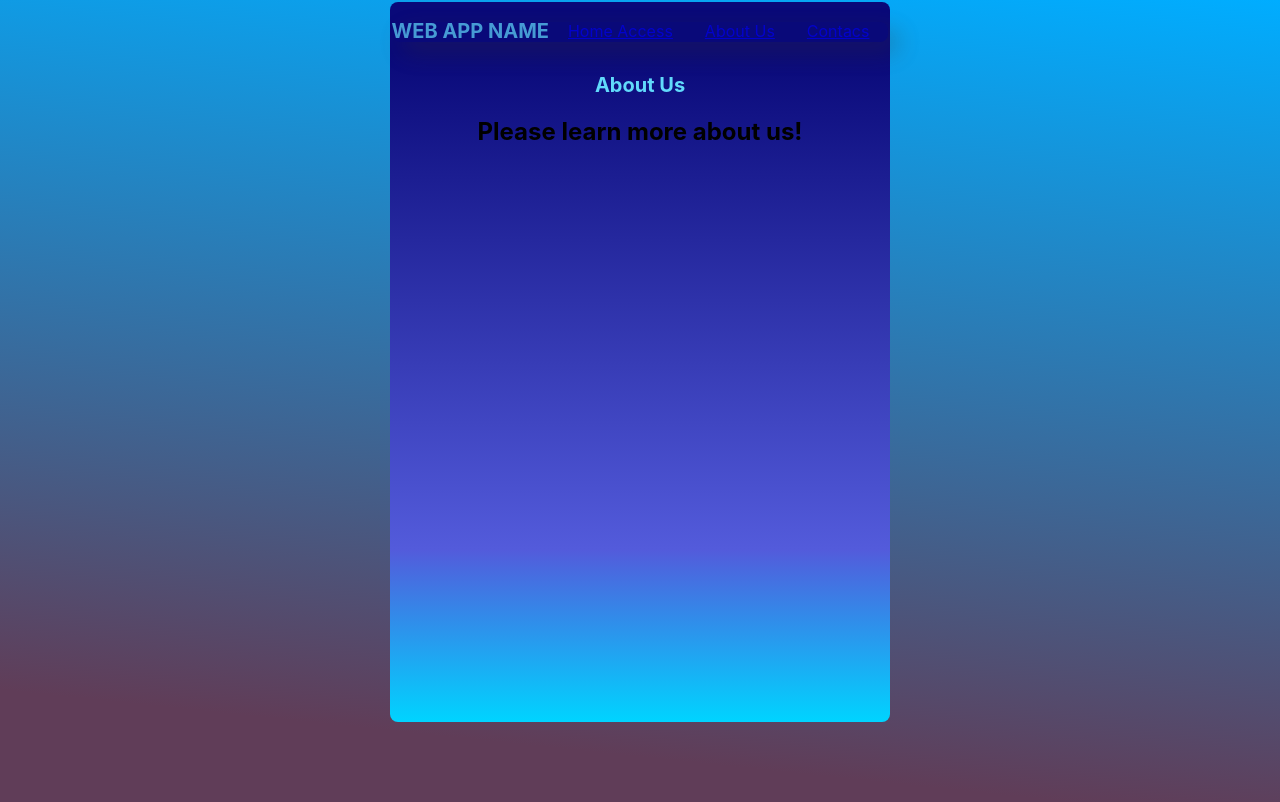
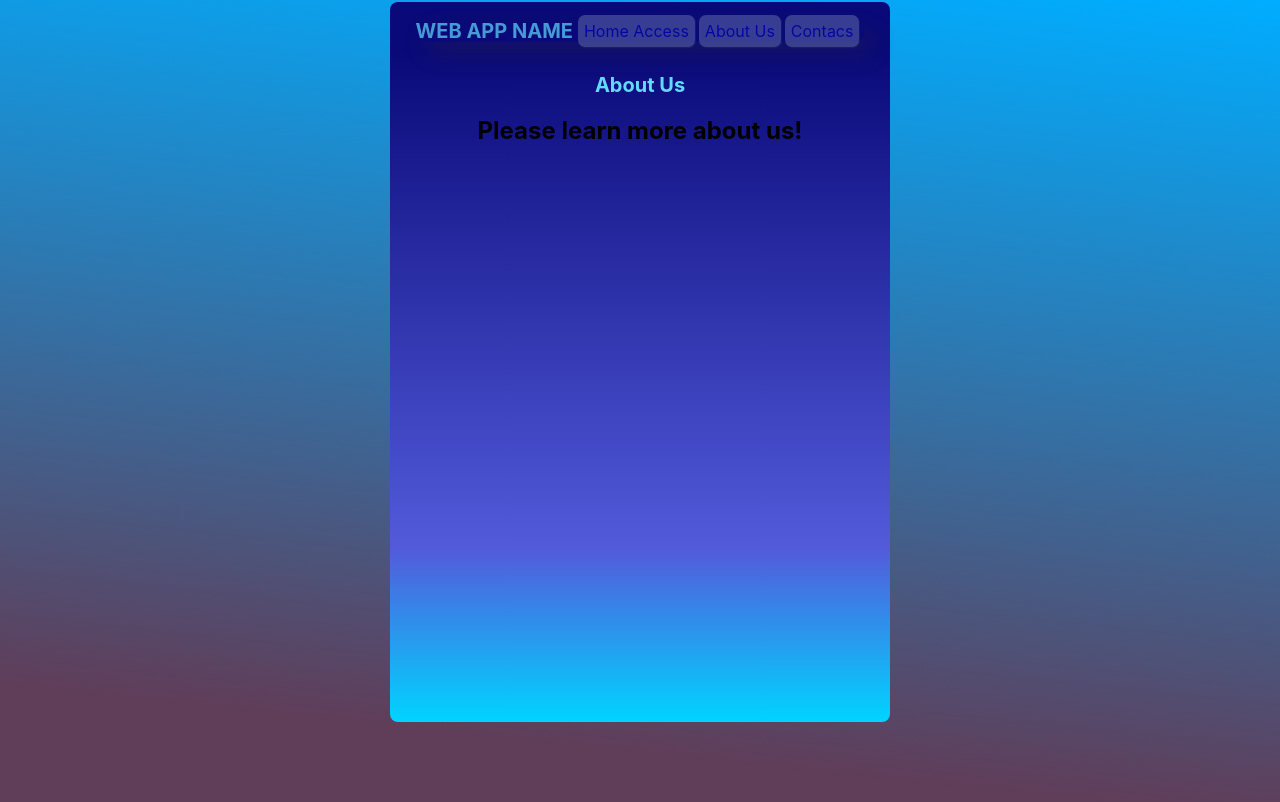
Before and after one commit to loveragabriel/myapp, a React (Create React App) app: page /AboutUs in a window 1280 px wide. Built offline with nearby package versions, Linux system fonts and the light colour scheme.

Commit message:
details to the btn added

```diff
--- a/src/App.css
+++ b/src/App.css
@@ -98,6 +98,25 @@ button:hover {
   margin: 1em  auto;
 }
 
+ul li{
+  background-color: #8a9ec3;
+  opacity: 0.5;
+  box-shadow: 1px 1px 1px rgba(47, 80, 80, 0.8) ;
+  border-radius: 7px;
+  padding: 6px;
+  margin: 2px;
+}
+
+
+.btn-home:hover, .btn-contact:hover, .btn-about:hover{
+ background-color: #e7e9ec;
+ transform: scale(0.90);
+
+}
+a {
+  text-decoration: none;
+}
+
 
 
 @media screen and (max-width: 500px) {
--- a/src/Components/HomeAccess.js
+++ b/src/Components/HomeAccess.js
@@ -11,19 +11,19 @@ import About from "./AboutUs";
 
 
 const HomeAccess = () =>{
-    const [correo, setcorreo] = useState("");
+    const [email, setEmail] = useState("");
     const [Password, setPassword] = useState('');
     const navigate =  useNavigate();
     const submited = (e) => {
 
         e.preventDefault()
-        const blog = {correo, Password}
-        let letEmail = blog.correo
+        const blog = {email, Password}
+        let email_ = blog.email
         /*console.log(letEmail); */
-        let letPasswrd = blog.Password
+        let passwrd_ = blog.Password
         /*console.log(letPasswrd); */
 
-        if (letEmail=="loveragabriel" && letPasswrd=="Entrar123"){navigate('/Home')}
+        if (email_=="loveragabriel" &&  passwrd_=="Entrar123"){navigate('/Home')}
         else alert("You're Wrong try Again");
     }
 
@@ -34,8 +34,8 @@ const HomeAccess = () =>{
             <form onSubmit={submited}>
                 <label> Email address</label>
                 <input type="email" placeholder="loveragabriel "
-                value={correo}
-                onChange={(e) =>setcorreo(e.target.value)}></input>
+                value={email}
+                onChange={(e) =>setEmail(e.target.value)}></input>
                 <label> Password</label>
                 <input type="password" placeholder="**********"
                 value={Password}
--- a/src/Components/NavComponent.js
+++ b/src/Components/NavComponent.js
@@ -15,9 +15,9 @@ const NavComponent = () =>{
                             ICON
                     </div>
                     <ul>
-                        <li><Link to="/">Home Access</Link></li>
-                        <li><Link to="/aboutUs">About Us</Link></li>
-                        <li><Link to="/Contact">Contacs</Link></li>
+                        <li className="btn-home"><Link to="/">Home Access</Link></li>
+                        <li className="btn-about  "><Link to="/aboutUs">About Us</Link></li>
+                        <li className="btn-contact"><Link to="/Contact">Contacs</Link></li>
                     </ul>
                 </nav>
             </div>
```
